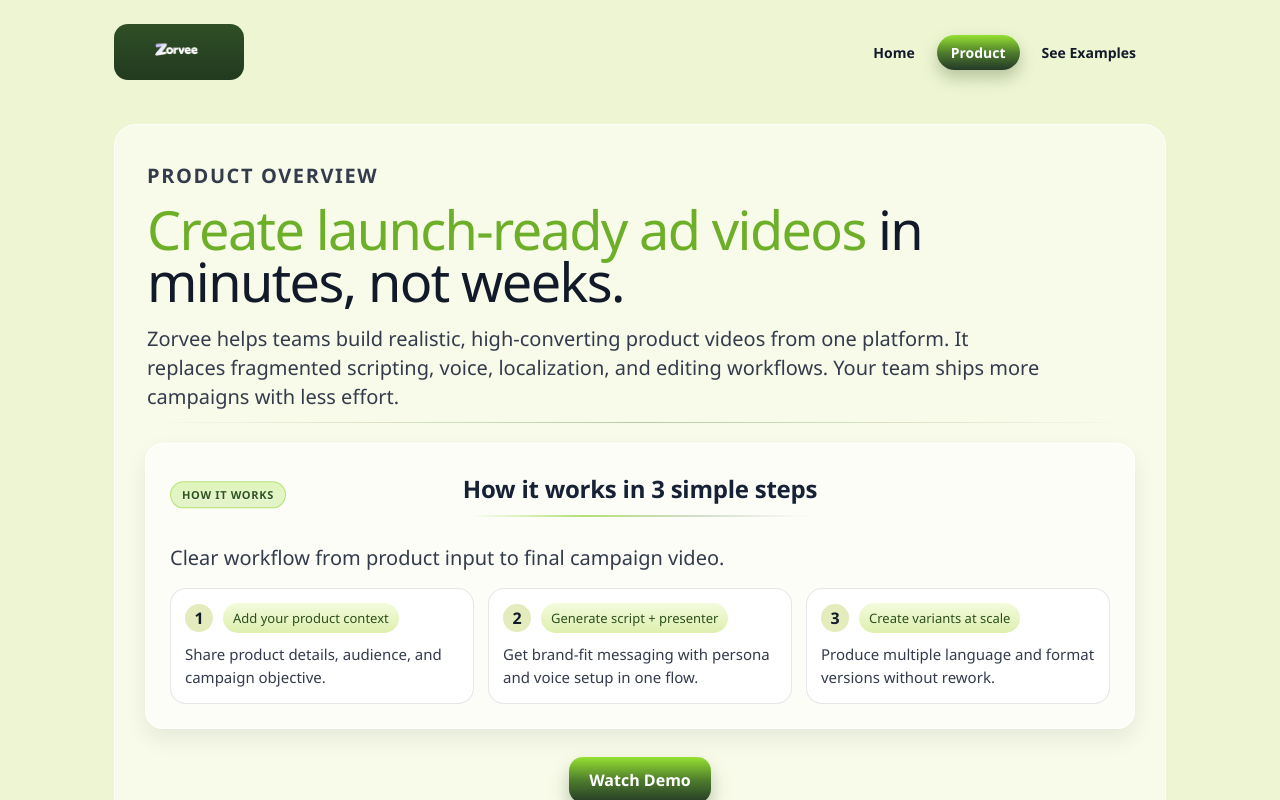
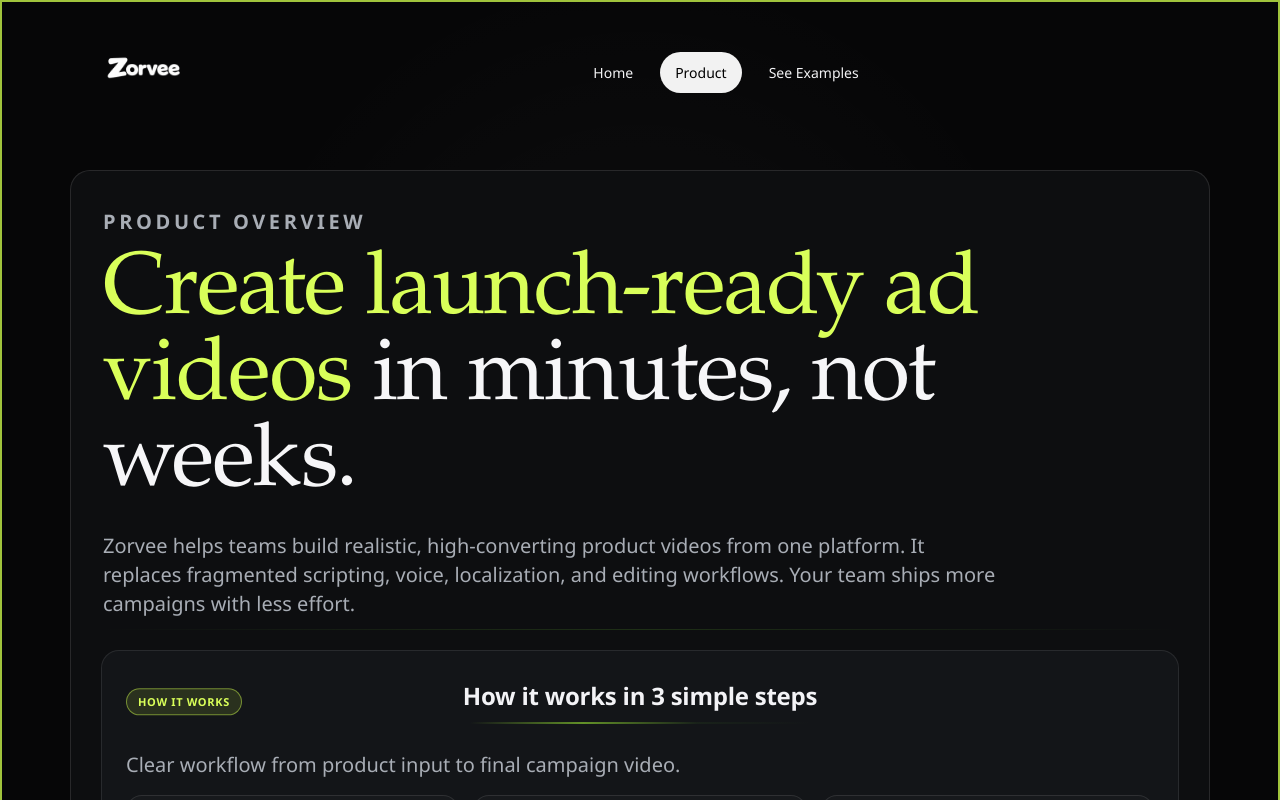
Before and after one commit to SutirthaDey/waitlist, a React (Vite) app: page /home in a window 1280 px wide. Both pictures are taken after a click on the button "How It Works". Shown: the top 800 px of the page. Built offline with nearby package versions, Linux system fonts and the light colour scheme.

Commit message:
new ui changes

```diff
--- a/src/App.css
+++ b/src/App.css
@@ -1198,3 +1198,521 @@ form button {
     padding: 14px;
   }
 }
+
+/* Reel-style theme override */
+:root {
+  --bg-deep: #020202;
+  --bg-mid: #020202;
+  --shell: #050505;
+  --surface: #0c0c0d;
+  --tile: #141415;
+  --text-main: #f6f6f8;
+  --text-muted: #b2b5bc;
+  --line: rgba(210, 255, 77, 0.22);
+  --accent: #c7f13a;
+  --accent-2: #d8ff5d;
+  --content-max: 1180px;
+}
+
+body {
+  font-family: "Sora", "Avenir Next", "Segoe UI", sans-serif;
+  background:
+    radial-gradient(circle at 50% -10%, rgba(200, 241, 58, 0.11) 0%, transparent 45%),
+    radial-gradient(circle at 12% 22%, rgba(0, 180, 255, 0.08) 0%, transparent 40%),
+    #010101;
+  color: var(--text-main);
+}
+
+*::-webkit-scrollbar-track {
+  background: #0a0a0a;
+}
+
+*::-webkit-scrollbar-thumb {
+  border: 2px solid #0a0a0a;
+  background: linear-gradient(180deg, #d9ff59 0%, #7da226 100%);
+}
+
+.site-frame {
+  background:
+    radial-gradient(circle at 50% 35%, rgba(255, 255, 255, 0.035) 0%, transparent 44%),
+    #060607;
+  border: 2px solid rgba(210, 255, 77, 0.76);
+}
+
+.top-header {
+  width: min(var(--content-max), calc(100% - 56px));
+  padding: 18px 20px 10px;
+  grid-template-columns: auto 1fr;
+  align-items: center;
+}
+
+.brand-logo-button {
+  width: auto;
+  height: auto;
+  border-radius: 0;
+  background: transparent;
+  padding: 0;
+}
+
+.brand-logo {
+  width: 156px;
+  filter: brightness(0) invert(1);
+}
+
+.header-nav {
+  justify-self: center;
+  gap: 12px;
+}
+
+.header-nav button {
+  color: #f2f2f4;
+  border: 1px solid transparent;
+  font-size: 14px;
+  font-weight: 500;
+  padding: 10px 14px;
+}
+
+.header-nav button:hover {
+  border-color: rgba(210, 255, 77, 0.3);
+  background: rgba(255, 255, 255, 0.04);
+}
+
+.header-nav button.active {
+  color: #020202;
+  background: #f2f2f2;
+  box-shadow: none;
+}
+
+.landing-panel,
+.examples-page,
+.product-page {
+  width: min(var(--content-max), calc(100% - 56px));
+  padding: 20px 20px 40px;
+}
+
+.landing-panel {
+  gap: 58px;
+}
+
+.hero-stage {
+  position: relative;
+  padding-bottom: 20px;
+}
+
+.hero-center {
+  max-width: 880px;
+}
+
+.waitlist-tag,
+.examples-tag,
+.product-tag {
+  font-size: 11px;
+  letter-spacing: 0.18em;
+  color: #d5d8de;
+}
+
+.animated-program {
+  border: 1px solid rgba(210, 255, 77, 0.38);
+  background: linear-gradient(
+    180deg,
+    rgba(210, 255, 77, 0.12) 0%,
+    rgba(210, 255, 77, 0.04) 100%
+  );
+  color: #d9ff59;
+  text-shadow: none;
+  animation: none;
+  padding: 9px 18px;
+  box-shadow: 0 0 0 1px rgba(210, 255, 77, 0.1), 0 10px 26px rgba(0, 0, 0, 0.35);
+}
+
+.hero-title,
+.examples-card h1,
+.product-card h1 {
+  font-family: "Iowan Old Style", "Palatino Linotype", "Book Antiqua", Palatino, serif;
+  font-size: clamp(46px, 7.2vw, 88px);
+  line-height: 0.98;
+  letter-spacing: -0.015em;
+  margin-bottom: 22px;
+  font-weight: 500;
+}
+
+.title-accent {
+  color: #d9ff59;
+}
+
+.subtext {
+  color: #a6a9af;
+  font-size: clamp(18px, 2.2vw, 32px);
+  max-width: 860px;
+  margin-bottom: 28px;
+}
+
+.hero-cta-row {
+  margin-bottom: 14px;
+  display: flex;
+  justify-content: center;
+  gap: 12px;
+  flex-wrap: wrap;
+}
+
+.cta-primary,
+.demo-link-btn,
+.product-actions button,
+.example-video-content button,
+form button,
+.examples-categories button.active {
+  color: #0a0b0c;
+  background: var(--accent);
+  box-shadow: 0 12px 28px rgba(201, 241, 56, 0.24);
+  border-radius: 999px;
+}
+
+.cta-primary {
+  padding: 13px 30px;
+  font-size: 20px;
+  letter-spacing: 0;
+}
+
+.cta-ghost {
+  border-radius: 999px;
+  border: 1px solid rgba(234, 236, 239, 0.65);
+  background: transparent;
+  color: #f2f2f5;
+  padding: 13px 28px;
+  font-size: 18px;
+  font-weight: 700;
+  cursor: pointer;
+}
+
+.waitlist-note {
+  color: #9197a1;
+}
+
+.form-box {
+  max-width: 760px;
+  background: rgba(17, 18, 20, 0.82);
+  border: 1px solid rgba(255, 255, 255, 0.12);
+  border-radius: 18px;
+  backdrop-filter: blur(8px);
+}
+
+input {
+  border: 1px solid rgba(255, 255, 255, 0.12);
+  background: #101113;
+  color: #f8f8f8;
+}
+
+input::placeholder {
+  color: #828892;
+}
+
+.success {
+  color: #d9ff59;
+}
+
+.hero-orbit {
+  position: relative;
+  margin: 62px auto 14px;
+  min-height: 560px;
+  max-width: 1180px;
+}
+
+.phone-stage {
+  position: absolute;
+  left: 50%;
+  top: 40px;
+  transform: translateX(-50%);
+  width: clamp(220px, 24vw, 300px);
+  aspect-ratio: 9 / 18;
+  border-radius: 38px;
+  border: 1px solid rgba(255, 255, 255, 0.2);
+  background: #0d0f11;
+  box-shadow:
+    inset 0 0 0 7px #1a1c20,
+    0 26px 64px rgba(0, 0, 0, 0.56);
+  overflow: hidden;
+  cursor: pointer;
+}
+
+.phone-stage video {
+  width: 100%;
+  height: 100%;
+  object-fit: cover;
+}
+
+.phone-stage .video-overlay-label {
+  opacity: 0;
+}
+
+.phone-stage:hover .video-overlay-label {
+  opacity: 1;
+}
+
+.float-card {
+  position: absolute;
+  border-radius: 18px;
+  overflow: hidden;
+  border: 1px solid rgba(255, 255, 255, 0.22);
+  box-shadow: 0 16px 34px rgba(0, 0, 0, 0.46);
+  backdrop-filter: blur(4px);
+}
+
+.metric-card {
+  width: clamp(170px, 19vw, 220px);
+  min-height: 128px;
+  padding: 18px;
+}
+
+.metric-left {
+  left: 0;
+  top: 90px;
+  background: #aba0ec;
+  color: #161616;
+}
+
+.metric-right {
+  right: 0;
+  bottom: 122px;
+  background: #40cfbe;
+  color: #0b1c1c;
+}
+
+.float-value {
+  font-size: clamp(30px, 3.2vw, 46px);
+  line-height: 1;
+  font-weight: 700;
+  margin-bottom: 10px;
+}
+
+.float-label {
+  font-size: 13px;
+  line-height: 1.4;
+  font-weight: 600;
+}
+
+.media-card {
+  width: clamp(170px, 18vw, 215px);
+  aspect-ratio: 4 / 5;
+  background: #1e1f23;
+}
+
+.media-left {
+  left: 7%;
+  bottom: 28px;
+}
+
+.media-right {
+  right: 6%;
+  top: 24px;
+}
+
+.media-card video {
+  width: 100%;
+  height: 100%;
+  object-fit: cover;
+}
+
+.video-row {
+  margin-top: 16px;
+  grid-template-columns: repeat(4, minmax(0, 1fr));
+  gap: 28px;
+  max-width: 1060px;
+}
+
+.video-tile,
+.example-video-preview-wrap {
+  border-radius: 18px;
+  background: #18191c;
+  border: 1px solid rgba(255, 255, 255, 0.12);
+  box-shadow: 0 12px 28px rgba(0, 0, 0, 0.4);
+}
+
+.video-row .video-tile {
+  transition:
+    transform 0.22s ease,
+    box-shadow 0.22s ease,
+    border-color 0.22s ease;
+}
+
+.video-row .video-tile:hover {
+  transform: translateY(-5px);
+  border-color: rgba(210, 255, 77, 0.42);
+  box-shadow: 0 18px 38px rgba(0, 0, 0, 0.5);
+}
+
+.video-overlay-label {
+  background: rgba(0, 0, 0, 0.78);
+  color: #fff;
+  border: 1px solid rgba(255, 255, 255, 0.25);
+}
+
+.examples-card,
+.product-card {
+  background: #0d0e10;
+  border: 1px solid rgba(255, 255, 255, 0.11);
+  border-radius: 20px;
+}
+
+.product-card p,
+.examples-category-description,
+.feature-desc,
+.example-video-content p,
+.faq-item p,
+.capability-card p,
+.use-case-card p,
+.efficiency-label {
+  color: #a8adb5;
+}
+
+.product-block {
+  background: #131518;
+  border: 1px solid rgba(255, 255, 255, 0.09);
+  box-shadow: none;
+}
+
+.product-block h2 {
+  color: #f3f3f6;
+  text-shadow: none;
+}
+
+.block-kicker {
+  color: #d9ff59;
+  border-color: rgba(210, 255, 77, 0.46);
+  background: rgba(210, 255, 77, 0.12);
+}
+
+.efficiency-card,
+.example-video-card,
+.capability-card,
+.use-case-card,
+.faq-item,
+.product-feature-list li,
+.pain-points-list li {
+  background: #17191c;
+  border: 1px solid rgba(255, 255, 255, 0.1);
+  box-shadow: none;
+}
+
+.efficiency-value,
+.capability-card h3,
+.use-case-card h3 {
+  color: #d9ff59;
+}
+
+.feature-number {
+  background: rgba(210, 255, 77, 0.16);
+  color: #d9ff59;
+}
+
+.feature-tag {
+  color: #d9ff59;
+  background: rgba(210, 255, 77, 0.09);
+}
+
+.examples-categories button {
+  background: #111316;
+  color: #f0f1f3;
+  border: 1px solid rgba(255, 255, 255, 0.12);
+}
+
+.video-modal-content {
+  background: #0f1012;
+}
+
+@media (max-width: 980px) {
+  .top-header {
+    width: calc(100% - 32px);
+    padding: 12px 10px 8px;
+  }
+
+  .landing-panel,
+  .examples-page,
+  .product-page {
+    width: calc(100% - 32px);
+    padding: 16px 10px 30px;
+  }
+
+  .header-nav {
+    background: #0d0f11;
+    border-left: 1px solid rgba(255, 255, 255, 0.1);
+  }
+
+  .header-nav button {
+    background: #131619;
+    border-color: rgba(255, 255, 255, 0.08);
+  }
+
+  .hero-orbit {
+    min-height: 400px;
+    margin-top: 30px;
+  }
+
+  .metric-left,
+  .metric-right,
+  .media-left,
+  .media-right {
+    position: static;
+  }
+
+  .hero-orbit {
+    display: grid;
+    grid-template-columns: repeat(2, minmax(0, 1fr));
+    justify-items: center;
+    gap: 18px;
+    max-width: 680px;
+  }
+
+  .phone-stage {
+    position: static;
+    transform: none;
+    grid-column: 1 / -1;
+    order: -1;
+    width: min(280px, 80%);
+  }
+
+  .video-row {
+    grid-template-columns: repeat(2, minmax(0, 1fr));
+    gap: 16px;
+  }
+
+  .video-row .video-tile:nth-child(1),
+  .video-row .video-tile:nth-child(2),
+  .video-row .video-tile:nth-child(3),
+  .video-row .video-tile:nth-child(4) {
+    transform: none;
+  }
+}
+
+@media (max-width: 620px) {
+  .brand-logo-button {
+    width: auto;
+    height: auto;
+  }
+
+  .brand-logo {
+    width: 118px;
+  }
+
+  .hero-title {
+    font-size: clamp(38px, 12vw, 54px);
+  }
+
+  .subtext {
+    font-size: 16px;
+  }
+
+  .cta-primary,
+  .cta-ghost,
+  .demo-link-btn {
+    width: 100%;
+    font-size: 18px;
+  }
+
+  .hero-orbit {
+    grid-template-columns: 1fr;
+  }
+
+  .video-row {
+    grid-template-columns: 1fr;
+  }
+}
--- a/src/pages/WaitlistPage.jsx
+++ b/src/pages/WaitlistPage.jsx
@@ -14,19 +14,19 @@ function WaitlistPage({
     if (!videoSources.length) return "";
     return videoSources[(activeVideoIndex + index) % videoSources.length];
   });
+  const heroVideo = visibleVideos[0] ?? "";
 
   return (
     <main className="landing-panel">
-      <section className="hero-center">
+      <section className="hero-stage">
+        <div className="hero-center">
           <p className="waitlist-tag animated-program">Early Access Program</p>
           <h1 className="hero-title">
             <span className="title-accent">Zorvee</span>
             <br />
             <span className="title-accent">AI Powered</span> Content
             <br />
-          <span className="title-accent">Generation</span> Engine For Your
-          <br />
-          Brand
+            <span className="title-accent">Generation</span> Engine
           </h1>
           <p className="subtext">
             Launch polished ad creatives in minutes with personas, voice, and
@@ -67,23 +67,43 @@ function WaitlistPage({
               </form>
             )}
           </div>
-      </section>
+        </div>
 
-      <section className="video-row" aria-label="Featured videos">
-        {visibleVideos.map((videoSrc, index) => (
+        <div className="hero-orbit" aria-hidden="true">
+          <article className="float-card metric-card metric-left">
+            <p className="float-value">{OUTCOMES[0].value}</p>
+            <p className="float-label">{OUTCOMES[0].label}</p>
+          </article>
+
+          <article className="float-card media-card media-right">
+            {visibleVideos[1] ? (
+              <video src={visibleVideos[1]} autoPlay loop muted playsInline />
+            ) : null}
+          </article>
+
+          <article className="float-card metric-card metric-right">
+            <p className="float-value">{OUTCOMES[1].value}</p>
+            <p className="float-label">{OUTCOMES[1].label}</p>
+          </article>
+
+          <article className="float-card media-card media-left">
+            {visibleVideos[2] ? (
+              <video src={visibleVideos[2]} autoPlay loop muted playsInline />
+            ) : null}
+          </article>
+
           <button
             type="button"
-            key={`${videoSrc}-${index}`}
-            className="video-tile"
-            onClick={() => onOpenVideo(videoSrc)}
-            disabled={!videoSrc}
+            className="phone-stage"
+            onClick={() => heroVideo && onOpenVideo(heroVideo)}
+            disabled={!heroVideo}
           >
-            {videoSrc ? <video src={videoSrc} autoPlay loop muted playsInline /> : null}
+            {heroVideo ? <video src={heroVideo} autoPlay loop muted playsInline /> : null}
             <span className="video-overlay-label" aria-hidden="true">
               ▶
             </span>
           </button>
-        ))}
+        </div>
       </section>
 
       <section className="product-card home-sections-card">
```
Lines whose indentation alone changed are shown as unchanged.
